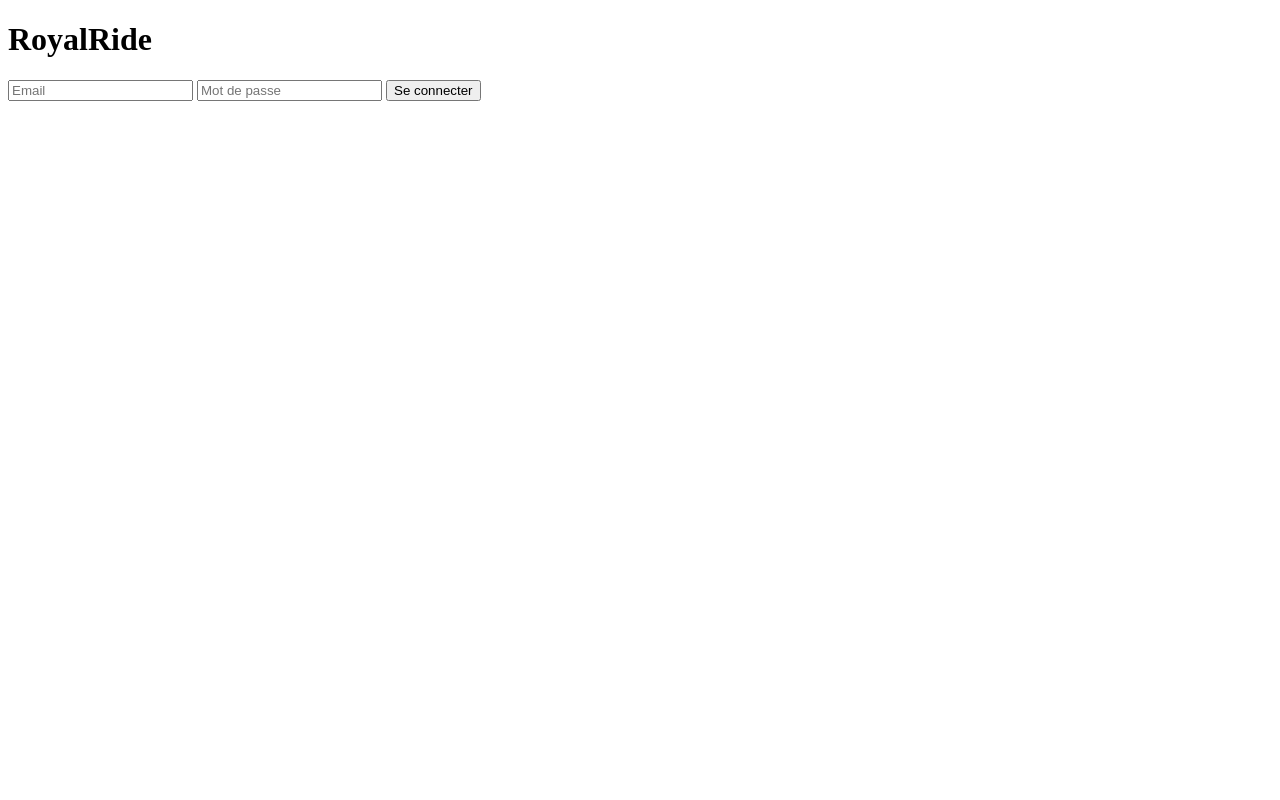
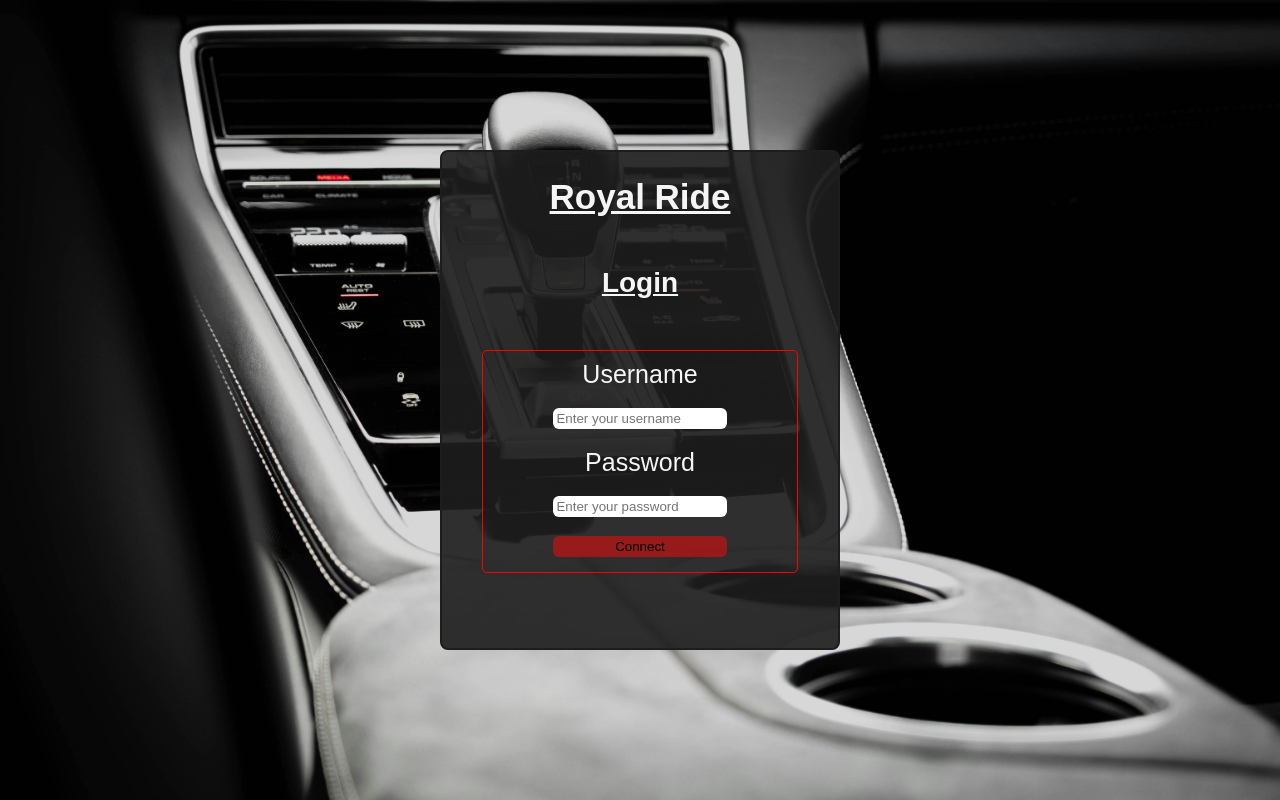
Before and after one commit to jasnael94/CaResa, a PHP site: page /login.php in a window 1280 px wide. Run offline with PHP 8.4, Linux system fonts and the light colour scheme; data that the repository does not hold is empty.

Commit message:
Update login page

```diff
--- a/login.php
+++ b/login.php
@@ -1,22 +1,20 @@
 <?php
-// session_start();
-// $pdo = new PDO('mysql:host=localhost;dbname=', 'root', '');
+    session_start();
 
-// if ($_SERVER['REQUEST_METHOD'] == 'POST') {
-//     $email = $_POST['email'];
-//     $password = $_POST['password'];
+    if ($_SERVER['REQUEST_METHOD'] == 'POST') {
+        $username = $_POST['username'];
+        $password = $_POST['password'];
 
-//     $stmt = $pdo->prepare("SELECT * FROM Client WHERE email = :email");
-//     $stmt->execute([':email' => $email]);
-//     $user = $stmt->fetch();
-
-//     if ($user && password_verify($password, $user['password_hash'])) {
-//         $_SESSION['user_id'] = $user['id'];
-//         header("Location: home.php");
-//     } else {
-//         echo "<p>Identifiants invalides.</p>";
-//     }
-// }
+        if(!empty($username) && !empty($password)) {
+            if(($username === "Dechambre" || $username === "Raj") && $password === "Royalride2024") {
+                $connection = "Connection réussi, redirection vers la page d'accueil.." ;
+                $_SESSION['login'] = $username ;
+                header('refresh: 2 url="home.php"');
+            }
+        } else {
+            echo "Erreur veuillez remplir les champs..";
+        }
+    }
 ?>
 
 <!DOCTYPE html>
@@ -24,15 +22,23 @@
 <head>
     <meta charset="UTF-8">
     <meta name="viewport" content="width=device-width, initial-scale=1.0">
-    <!-- <link rel="stylesheet" href=" "> -->
+    <link rel="stylesheet" href="./style.css">
     <title>RoyalRide-Connexion</title>
 </head>
 <body>
-    <h1>RoyalRide</h1>
-    <form method="POST">
-        <input type="email" name="email" placeholder="Email" required>
-        <input type="password" name="password" placeholder="Mot de passe" required>
-        <button type="submit">Se connecter</button>
-    </form>
+    <div class="login-bg">
+        <div class="login-content">
+            <h1>Royal Ride</h1>
+            <h2>Login</h2>
+            <form action="login.php" method="post" class="login-form">
+                <label for="username">Username</label>
+                <input type="text" id="username" name="username" placeholder="Enter your username" required>
+                <label for="passord">Password</label>
+                <input type="password" id="password" name="password" placeholder="Enter your password" required>
+                <button type="submit">Connect</button>
+            </form>
+            <p><?php echo $connection ?></p>
+        </div>
+    </div>
 </body>
 </html>
--- a/style.css
+++ b/style.css
@@ -9,6 +9,8 @@ box-sizing: border-box;
 body {
 font-family: 'Arial', sans-serif;
 background-color: #ccc;
+width: 100% ;
+height: 100vh;
 }
 
 
@@ -101,8 +103,77 @@ color: white;
 text-decoration: none;
 }
 
+.login-bg {
+  background-image: url("login.jpg");
+  background-size: cover;
+  width: 100%;
+  height: 100%;
+  display: flex;
+  justify-content: center;
+  align-items: center;
+}
 
+.login-content {
+  width: 400px;
+  height: 500px;
+  background-color: rgba(29, 29, 29, 0.90);
+  border: solid #1d1d1d 2px;
+  border-radius: 8px;
+  display: flex;
+  flex-direction: column;
+  justify-content: space-around;
+  align-items:  center;
+}
 
+.login-content h1{
+  color: whitesmoke;
+  font-size: 35px;
+  text-decoration: underline;
+}
+
+.login-content h2 {
+  color: whitesmoke;
+  font-size: 28px;
+  text-decoration: underline;
+}
+
+.login-content p  {
+  color: greenyellow;
+}
+
+.login-form {
+  border: solid red 1px;
+  border-radius: 5px;
+  width: 80%;
+  height: 45%;
+  color: whitesmoke;
+  font-size: 25px;
+  display: flex;
+  flex-direction: column;
+  align-items: center;
+  justify-content: space-around;
+}
+
+.login-form input {
+  width: 55%;
+  border-radius: 6px;
+  padding: 3px;
+  border: 0;
+}
+
+.login-form button {
+  border: 0;
+  width: 55%;
+  background-color: rgba(255, 9, 9, 0.50);
+  border-radius: 6px;
+  padding: 3px;
+  margin-bottom: 5px;
+}
+
+.login-form button:hover {
+  background-color: rgba(255, 9, 9, 1);
+  cursor: pointer;
+}
 /* Media Queries pour la Responsivité */
 
 /* Smartphone Portrait */
```
Also changed, not shown: login.jpg (added).
